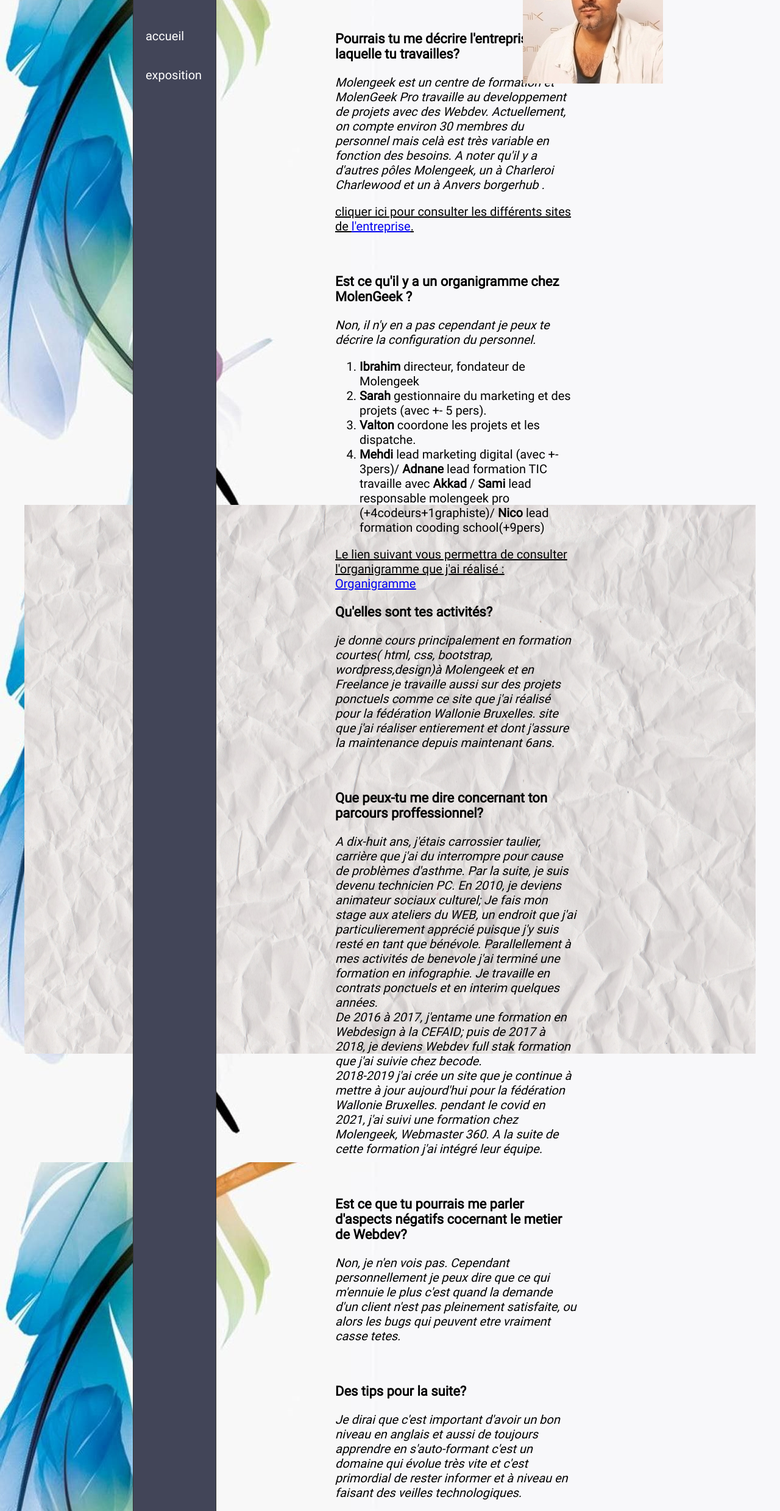
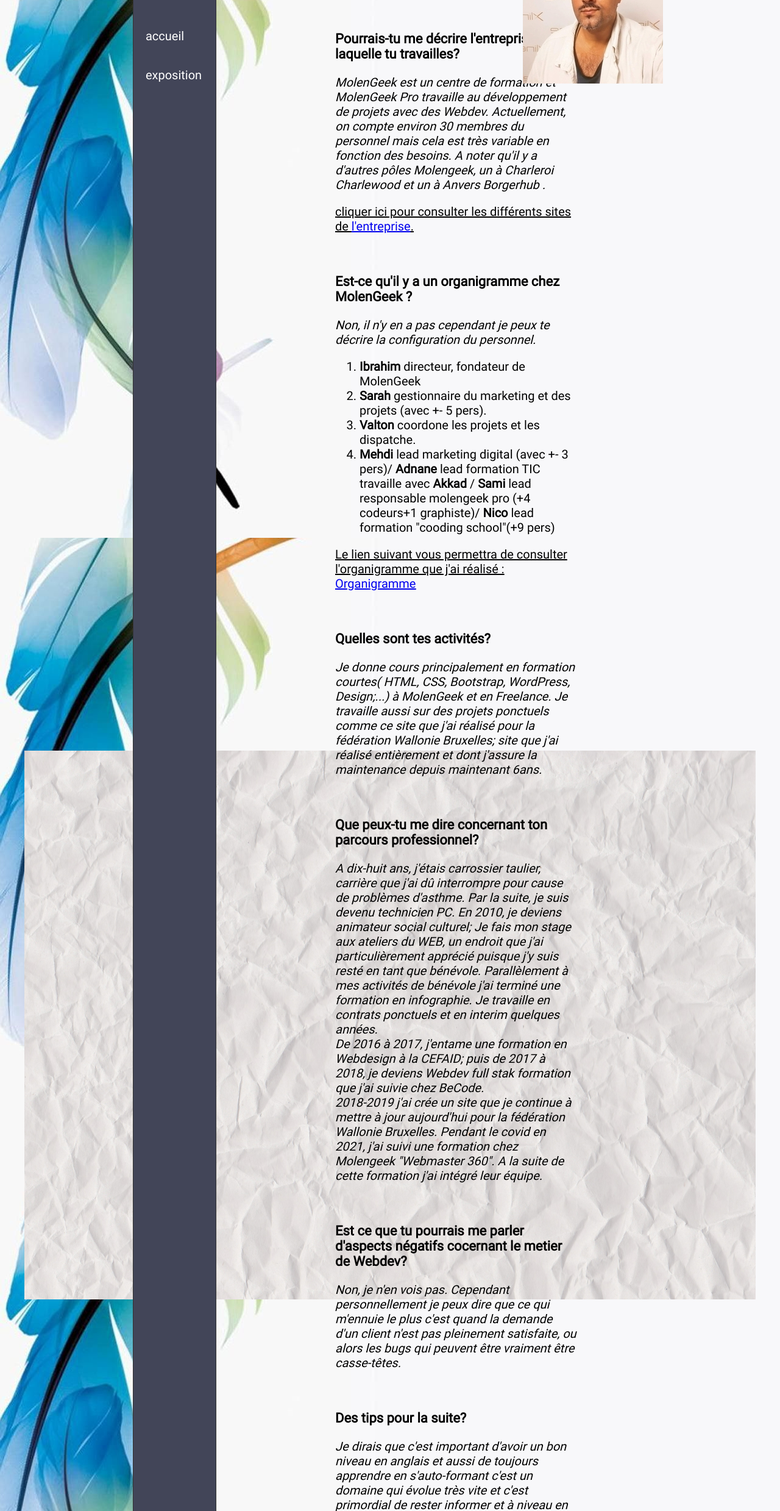
Before and after one commit to flow3flow/ProjetPrefo, a plain HTML site: page interview.html in a window 1280 px wide. Shown: the part 142-2620 px from the top of the page at 61% size. Drawn offline with Linux system fonts and the light colour scheme.

Commit message:
finalisation

```diff
--- a/interview.html
+++ b/interview.html
@@ -29,57 +29,60 @@
       </aside>
 
 <article class="text">
-      <p class="question">  Pourrais tu me décrire l'entreprise dans laquelle tu travailles? </p>
+      <p class="question">  Pourrais-tu me décrire l'entreprise dans laquelle tu travailles? </p>
 
-      <p class="reponse"> Molengeek est un centre de formation et MolenGeek Pro travaille au developpement de projets avec
+      <p class="reponse"> MolenGeek est un centre de formation et MolenGeek Pro travaille au développement de projets avec
         des Webdev.
-         Actuellement, on compte environ 30 membres du personnel mais celà est très variable en fonction des besoins.
-        A noter qu'il y a d'autres pôles Molengeek, un à Charleroi Charlewood et un à Anvers borgerhub . </p>
+         Actuellement, on compte environ 30 membres du personnel mais cela est très variable en fonction des besoins.
+        A noter qu'il y a d'autres pôles Molengeek, un à Charleroi Charlewood et un à Anvers Borgerhub . </p>
         <p class="lien"> cliquer ici pour consulter les différents sites de <a href="#sites">l'entreprise</a>.</p> <br>
-        <p class="question"> Est ce qu'il y a un organigramme chez MolenGeek ?</p>
+
+
+        <p class="question"> Est-ce qu'il y a un organigramme chez MolenGeek ?</p>
+
         <p class="reponse"> Non, il n'y en a pas cependant je peux te décrire la configuration du personnel.
        <ol>
-          <li> <strong> Ibrahim </strong> directeur, fondateur de Molengeek </li>
+          <li> <strong> Ibrahim </strong> directeur, fondateur de MolenGeek </li>
           <li> <strong> Sarah </strong> gestionnaire du marketing et des projets (avec +- 5 pers).</li>
           <li> <strong> Valton </strong> coordone les projets et les dispatche.</li>
-          <li> <strong> Mehdi </strong> lead marketing digital (avec +- 3pers)/ <strong> Adnane </strong> lead formation
+          <li> <strong> Mehdi </strong> lead marketing digital (avec +- 3 pers)/ <strong> Adnane </strong> lead formation
             TIC travaille avec <strong> Akkad </strong>/ <strong> Sami </strong> lead responsable molengeek pro
-            (+4codeurs+1graphiste)/ <strong> Nico </strong> lead formation cooding school(+9pers)</li>
+            (+4 codeurs+1 graphiste)/ <strong> Nico </strong> lead formation "cooding school"(+9 pers)</li>
           </ol></p>
-          <p class="lien">Le lien suivant vous permettra de consulter l'organigramme que j'ai réalisé : <a href="./images/organigrammemolengeek.png">Organigramme</a></p>
+          <p class="lien">Le lien suivant vous permettra de consulter l'organigramme que j'ai réalisé : <a href="./images/organigrammemolengeek.png">Organigramme</a></p> <br>
 
 
 
 
 
 
-        <p class="question"> Qu'elles sont tes activités? </p>
-        <p class="reponse"> je donne cours principalement en formation courtes( html, css, bootstrap, wordpress,design)à Molengeek et
-          en Freelance je travaille aussi sur des projets ponctuels comme ce site que j'ai réalisé pour la fédération
-          Wallonie Bruxelles.
-          site que j'ai réaliser entierement et dont j'assure la maintenance depuis maintenant 6ans.</p> <br>
+        <p class="question"> Quelles sont tes activités? </p>
+        <p class="reponse"> Je donne cours principalement en formation courtes( HTML, CSS, Bootstrap, WordPress, Design;...) à MolenGeek et
+          en Freelance. Je travaille aussi sur des projets ponctuels comme ce site que j'ai réalisé pour la fédération
+          Wallonie Bruxelles;
+          site que j'ai réalisé entièrement et dont j'assure la maintenance depuis maintenant 6ans.</p> <br>
 
 
 
-        <p class="question"> Que peux-tu me dire concernant ton parcours proffessionnel?</p>
-        <p class="reponse"> A dix-huit ans, j'étais carrossier taulier, carrière que j'ai du interrompre pour cause de problèmes
+        <p class="question"> Que peux-tu me dire concernant ton parcours professionnel?</p>
+        <p class="reponse"> A dix-huit ans, j'étais carrossier taulier, carrière que j'ai dû interrompre pour cause de problèmes
           d'asthme. Par la suite, je suis devenu technicien PC.
-          En 2010, je deviens animateur sociaux culturel; Je fais mon stage aux ateliers du WEB, un endroit que j'ai
-          particulierement apprécié puisque j'y suis resté en tant que bénévole.
-          Parallellement à mes activités de benevole j'ai terminé une formation en infographie. Je travaille en
+          En 2010, je deviens animateur social culturel; Je fais mon stage aux ateliers du WEB, un endroit que j'ai
+          particulièrement apprécié puisque j'y suis resté en tant que bénévole.
+          Parallèlement à mes activités de bénévole j'ai terminé une formation en infographie. Je travaille en
           contrats ponctuels et en interim quelques années. <br>
           De 2016 à 2017, j'entame une formation en Webdesign à la CEFAID; puis de 2017 à 2018, je deviens Webdev full
-          stak formation que j'ai suivie chez becode. <br>
+          stak formation que j'ai suivie chez BeCode. <br>
           2018-2019 j'ai crée un site que je continue à mettre à jour aujourd'hui pour la fédération Wallonie Bruxelles.
-          pendant le covid en 2021, j'ai suivi une formation chez Molengeek, Webmaster 360. A la suite de cette
+          Pendant le covid en 2021, j'ai suivi une formation chez Molengeek "Webmaster 360". A la suite de cette
           formation j'ai intégré leur équipe. </p> <br>
 
-        <p class="question" >  Est ce que tu pourrais me parler d'aspects négatifs cocernant le metier de Webdev? </p>
+        <p class="question" > Est ce que tu pourrais me parler d'aspects négatifs cocernant le metier de Webdev? </p>
         <p class="reponse"> Non, je n'en vois pas. Cependant personnellement je peux dire que ce qui m'ennuie le plus c'est quand la
-          demande d'un client n'est pas pleinement satisfaite, ou alors les bugs qui peuvent etre vraiment casse tetes. </p> <br>
+          demande d'un client n'est pas pleinement satisfaite, ou alors les bugs qui peuvent être vraiment être casse-têtes. </p> <br>
 
         <p class="question"> Des tips pour la suite? </p>
-        <p class="reponse"> Je dirai que c'est important d'avoir un bon niveau en anglais et aussi de toujours apprendre en
+        <p class="reponse"> Je dirais que c'est important d'avoir un bon niveau en anglais et aussi de toujours apprendre en
           s'auto-formant c'est un domaine qui évolue très vite et c'est primordial de rester informer et à niveau en
           faisant des veilles technologiques.</p> <br>
 
@@ -87,7 +90,23 @@
             <a href="https://molengeek.com/" target="_blank">Molengeek</a> <br>
             <a href="https://molengeek.pro/" target=_blank">MolenGeek Pro</a> <br>
             <a href="https://www.charlewood.com/" target="_blank">Charlewood</a> <br>
-            <a href="//www.instagram.com/borgerhub.mg/" target="_blank">borgerhub</a>
+            <a href="//www.instagram.com/borgerhub.mg/" target="_blank">Borgerhub</a>
+          </p>
+          <br>
+          <br>
+          <br>
+
+          <p class = "question">Conclusion <p>
+
+          </p class="reponse" >  <br> Au terme de la Préformation, je me rends compte combien j'ai pu apprendre ces derniers mois et avoir l'opportunité d'évoluer et de progresser. <br>
+             J'ai pu mettre à profit et en application des connaissances nouvelles, théoriques et abstraites, en construisant un site,
+             m'efforçant tout à la fois d'exercer les bonnes pratiques ainsi que de donner à mon travail l'aspect le plus agréable. <br>
+              L'exposition a été également l'occasion d'une réflexion personnelle en me confrontant à mes camarades de cours dans le cadre d'un jeu propice
+              à l'émulation et à la dynamique de groupe. <br>
+              Ce rythme de travail et cette formation de plein exercice me paraît le moyen le plus approprié à la perspective de l'opportunité d'une vie meilleure. <br>
+              En conclusion, je crois pouvoir espérer et former des vœux pour continuer à bénéficier
+              d'une formation qualifiante d'excellence avec une équipe pédagogique tout à la fois attentive, pédagogue et bienveillante.
+
           </p>
 
       </article>
```
Also changed, not shown: expo.html (+22 -19 lines), index.html (+8 -7 lines).
